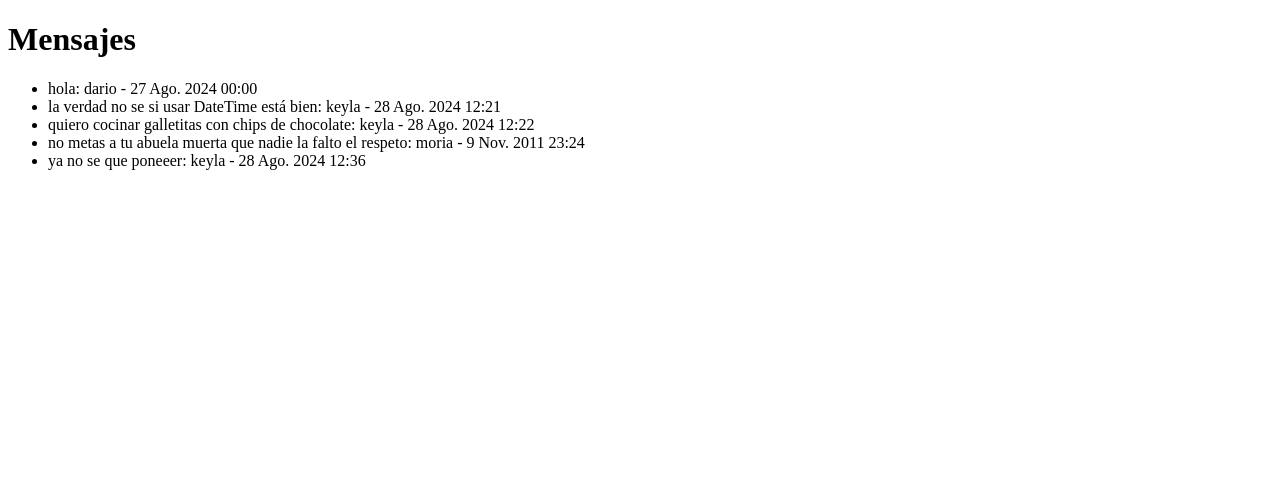
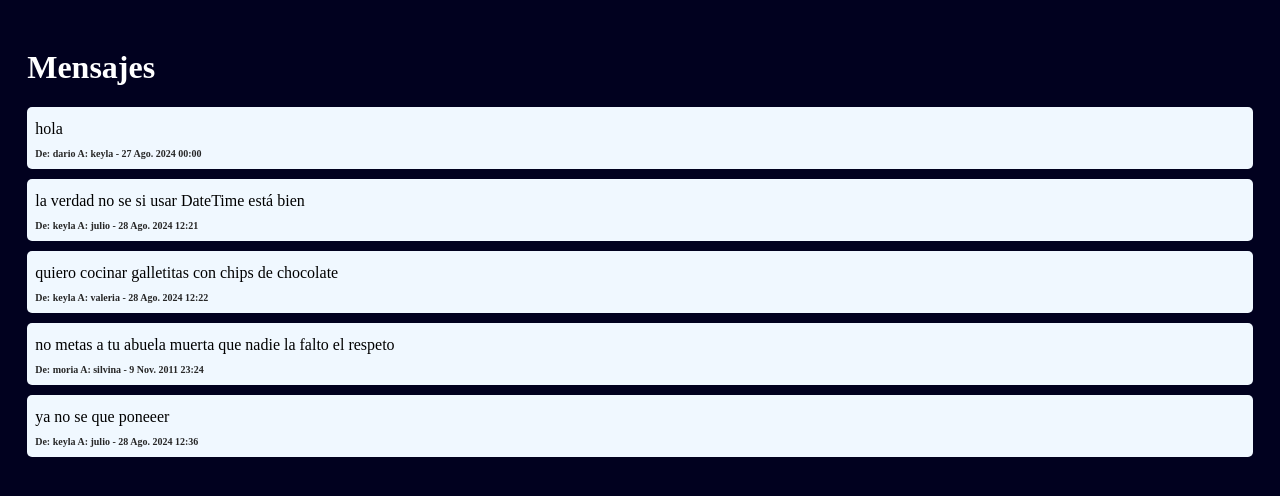
Before and after one commit to tkeyla/TableroMensajes, a Django app: page / in a window 1280 px wide. Shown: the top 496 px of the page. Run offline with Django 4.2, Linux system fonts and the light colour scheme; data comes from the database, SQL or seed files in the repository.

Commit message:
Mejorar estitica

```diff
--- a/mensajes/templates/mensajes.html
+++ b/mensajes/templates/mensajes.html
@@ -4,13 +4,37 @@
     <meta charset="UTF-8">
     <meta name="viewport" content="width=device-width, initial-scale=1.0">
     <title>Mensajes</title>
+    <style>
+        h1 {
+            color: white;
+        }
+        body {
+            background-color: rgb(1, 1, 31);
+            padding: 1.2rem;
+        }
+        div {
+            background-color: aliceblue;
+            padding: 0.5em;
+            margin: 10px 0px;
+            border-radius: 5px;
+            p {
+                margin: 5px 5px 5px 0px;
+            }
+        }
+        span {
+            font-size: x-small;
+            font-weight: 600;
+            color: rgb(39, 39, 39);
+        }
+    </style>
 </head>
 <body>
     <h1>Mensajes</h1>
-    <ul>
-        {%for mensaje in mensajes%}
-            <li>{{mensaje.texto}}: {{mensaje.remitente}} - {{mensaje.fecha_y_hora}}</li>
-        {%endfor%}
-    </ul>
+    {%for mensaje in mensajes%}
+        <div>
+            <p>{{mensaje.texto}}</p>
+            <span>De: {{mensaje.remitente}} A: {{mensaje.destinatario}} - {{mensaje.fecha_y_hora}}</span>
+        </div>
+    {%endfor%}
 </body>
 </html>
```
